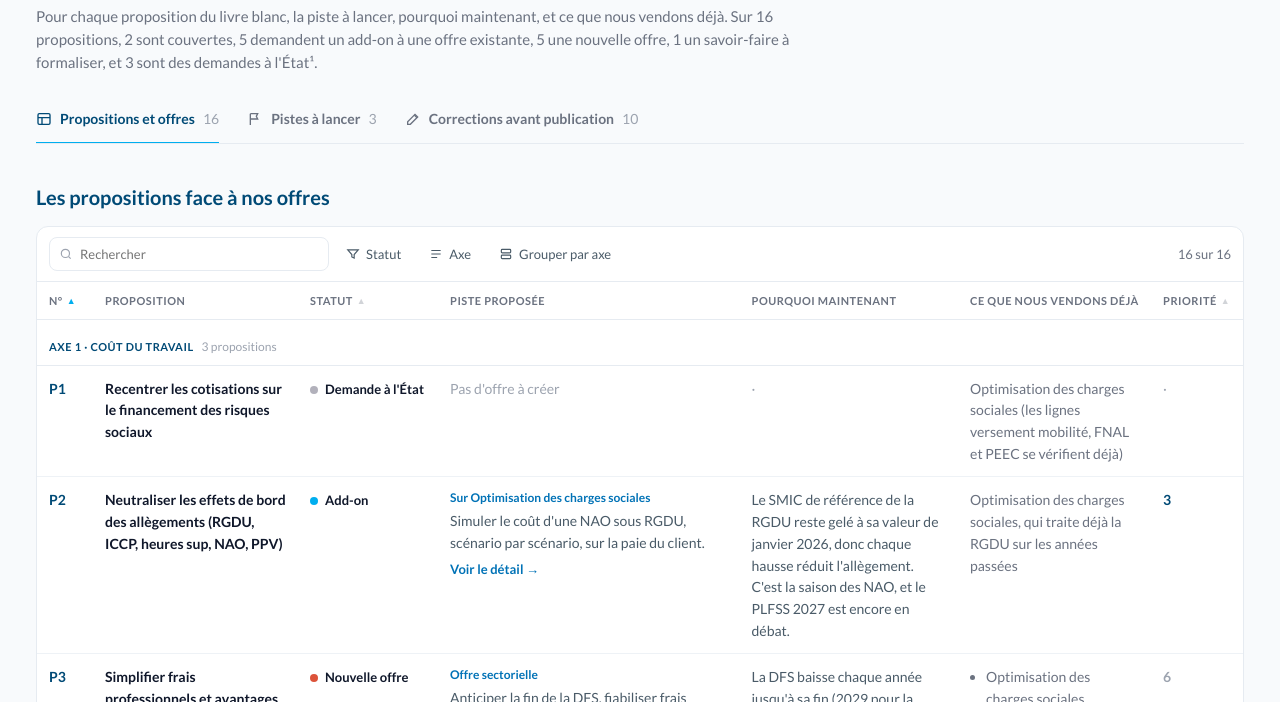
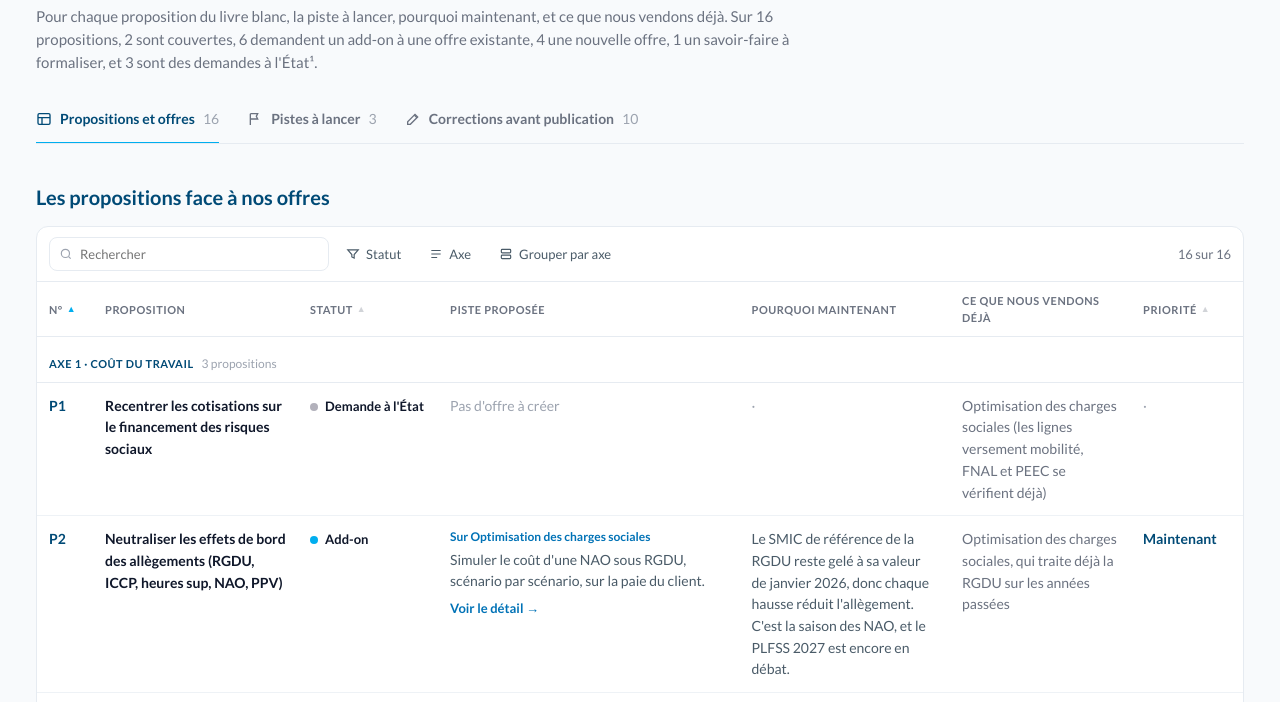
Before and after one commit to ayming-france/livre-blanc-2026-offres, a plain HTML site: page index.html in a window 1280 px wide. Shown: the part 85-787 px from the top of the page. Drawn offline with Linux system fonts and the light colour scheme.

Commit message:
P9 add-on, three priority levels.

```diff
--- a/index.html
+++ b/index.html
@@ -10,7 +10,7 @@
 <link rel="stylesheet" href="https://fonts.googleapis.com/css2?family=Lato:wght@400;700;900&display=swap">
 <link rel="stylesheet" href="style.css">
 <style>
-#map col.c-n{width:56px} #map col.c-prop{width:17%} #map col.c-st{width:140px} #map col.c-pis{width:25%} #map col.c-why{width:auto} #map col.c-off{width:16%} #map col.c-pr{width:92px}
+#map col.c-n{width:56px} #map col.c-prop{width:17%} #map col.c-st{width:140px} #map col.c-pis{width:25%} #map col.c-why{width:auto} #map col.c-off{width:15%} #map col.c-pr{width:112px}
 #map td.off{color:var(--muted)}
 .more{display:block;margin-top:6px;font-size:13px;font-weight:700;color:var(--mid);text-decoration:none}
 .more:hover{text-decoration:underline}
@@ -22,7 +22,7 @@
 
 <header>
   <h1>Livre blanc 2026 et offres RH</h1>
-  <p class="lead">Pour chaque proposition du livre blanc, la piste à lancer, pourquoi maintenant, et ce que nous vendons déjà. Sur 16 propositions, 2 sont couvertes, 5 demandent un add-on à une offre existante, 5 une nouvelle offre, 1 un savoir-faire à formaliser, et 3 sont des demandes à l'État¹.</p>
+  <p class="lead">Pour chaque proposition du livre blanc, la piste à lancer, pourquoi maintenant, et ce que nous vendons déjà. Sur 16 propositions, 2 sont couvertes, 6 demandent un add-on à une offre existante, 4 une nouvelle offre, 1 un savoir-faire à formaliser, et 3 sont des demandes à l'État¹.</p>
   <nav class="tabs" aria-label="Pages">
     <a href="./" aria-current="page"><svg viewBox="0 0 24 24" aria-hidden="true"><rect x="3" y="4" width="18" height="16" rx="2"/><path d="M3 10h18M9 10v10"/></svg>Propositions et offres <span class="c">16</span></a>
     <a href="pistes.html"><svg viewBox="0 0 24 24" aria-hidden="true"><path d="M5 21V4"/><path d="M5 4h11l-2 4 2 4H5"/></svg>Pistes à lancer <span class="c">3</span></a>
@@ -58,32 +58,33 @@
   </div>
 </section>
 
-<p class="foot">¹ Add-on : un service ajouté à une offre que le client connaît déjà. Nouvelle offre : rien de ce que nous vendons ne répond à la proposition, ou seulement une petite partie. À formaliser : nous le faisons déjà sans le vendre sous un nom. Demande à l'État : la proposition demande un changement de loi, il n'y a rien à vendre.<br>² Sources : texte du livre blanc lu en entier, fiches des offres RH France, recherche web du 23 novembre 2026. Les pistes de priorité 5 à 7 reposent sur une première recherche et demandent une vérification avant tout support client.</p>
+<p class="foot">¹ Add-on : un service ajouté à une offre que le client connaît déjà. Nouvelle offre : rien de ce que nous vendons ne répond à la proposition, ou seulement une petite partie. À formaliser : nous le faisons déjà sans le vendre sous un nom. Demande à l'État : la proposition demande un changement de loi, il n'y a rien à vendre.<br>Priorité. Maintenant : une règle de 2026 change déjà le coût pour le client, et aucun concurrent n'a d'offre en face. Ensuite : la demande existe, mais rien ne presse ou nous savons déjà le faire. À vérifier : une première recherche, à confirmer avant tout support client.<br>² Sources : texte du livre blanc lu en entier, fiches des offres RH France, recherche web du 23 novembre 2026.</p>
 </div>
 
 <script>
 (function(){
   var AXES={1:"Axe 1 · Coût du travail",2:"Axe 2 · Sécurité juridique",3:"Axe 3 · Accidents du travail",4:"Axe 4 · Arrêts de travail"};
   var ST={ok:"Couvert",addon:"Add-on",new:"Nouvelle offre",prac:"À formaliser",pol:"Demande à l'État"};
+  var PRIO={1:"Maintenant",2:"Ensuite",3:"À vérifier"};
   var ST_KEYS=["ok","addon","new","prac","pol"];
   var ST_ORDER={new:0,addon:1,prac:2,ok:3,pol:4};
   var rows=[
     {n:1,axe:1,prop:"Recentrer les cotisations sur le financement des risques sociaux",offers:["Optimisation des charges sociales (les lignes versement mobilité, FNAL et PEEC se vérifient déjà)"],st:"pol"},
-    {n:2,axe:1,prop:"Neutraliser les effets de bord des allègements (RGDU, ICCP, heures sup, NAO, PPV)",offers:["Optimisation des charges sociales, qui traite déjà la RGDU sur les années passées"],st:"addon",on:"Sur Optimisation des charges sociales",more:"nao",piste:"Simuler le coût d'une NAO sous RGDU, scénario par scénario, sur la paie du client.",why:"Le SMIC de référence de la RGDU reste gelé à sa valeur de janvier 2026, donc chaque hausse réduit l'allègement. C'est la saison des NAO, et le PLFSS 2027 est encore en débat.",prio:3},
-    {n:3,axe:1,prop:"Simplifier frais professionnels et avantages en nature",offers:["Optimisation des charges sociales","Accompagner un contrôle URSSAF"],st:"new",on:"Offre sectorielle",piste:"Anticiper la fin de la DFS, fiabiliser frais professionnels et avantages en nature.",why:"La DFS baisse chaque année jusqu'à sa fin (2029 pour la propreté, 2032 pour le BTP, 2038 pour les journalistes). Le barème véhicule a changé en février 2025, et le régime des bornes de recharge s'arrête fin 2027.",prio:6},
+    {n:2,axe:1,prop:"Neutraliser les effets de bord des allègements (RGDU, ICCP, heures sup, NAO, PPV)",offers:["Optimisation des charges sociales, qui traite déjà la RGDU sur les années passées"],st:"addon",on:"Sur Optimisation des charges sociales",more:"nao",piste:"Simuler le coût d'une NAO sous RGDU, scénario par scénario, sur la paie du client.",why:"Le SMIC de référence de la RGDU reste gelé à sa valeur de janvier 2026, donc chaque hausse réduit l'allègement. C'est la saison des NAO, et le PLFSS 2027 est encore en débat.",prio:1},
+    {n:3,axe:1,prop:"Simplifier frais professionnels et avantages en nature",offers:["Optimisation des charges sociales","Accompagner un contrôle URSSAF"],st:"new",on:"Offre sectorielle",piste:"Anticiper la fin de la DFS, fiabiliser frais professionnels et avantages en nature.",why:"La DFS baisse chaque année jusqu'à sa fin (2029 pour la propreté, 2032 pour le BTP, 2038 pour les journalistes). Le barème véhicule a changé en février 2025, et le régime des bornes de recharge s'arrête fin 2027.",prio:3},
     {n:4,axe:2,prop:"Délai d'application pour toute nouvelle norme sur le coût du travail",offers:[],st:"pol"},
-    {n:5,axe:2,prop:"Neutraliser les redressements fondés sur une doctrine nouvelle, élargir le rescrit social",offers:["Accompagner un contrôle URSSAF, qui intervient une fois le contrôle lancé"],st:"addon",on:"Sur Accompagner un contrôle URSSAF",piste:"Sécuriser une pratique avant le contrôle, avec un rescrit préparé avec le cabinet d'avocats indépendants choisi d'un commun accord.",why:"Le rescrit n'est plus possible une fois l'avis de contrôle reçu. L'accord tacite d'un contrôle passé se prouve mal, et la jurisprudence 2026 l'a confirmé.",prio:7},
-    {n:6,axe:2,prop:"Encadrer les revirements de jurisprudence",offers:["Optimisation des charges sociales"],st:"addon",on:"Sur Optimisation des charges sociales",piste:"Chiffrer l'impact d'un revirement sur la paie, avec congés payés et maladie comme premier cas.",why:"Les anciens salariés peuvent réclamer leurs congés acquis pendant un arrêt maladie jusqu'au 24 avril 2027.",prio:7},
+    {n:5,axe:2,prop:"Neutraliser les redressements fondés sur une doctrine nouvelle, élargir le rescrit social",offers:["Accompagner un contrôle URSSAF, qui intervient une fois le contrôle lancé"],st:"addon",on:"Sur Accompagner un contrôle URSSAF",piste:"Sécuriser une pratique avant le contrôle, avec un rescrit préparé avec le cabinet d'avocats indépendants choisi d'un commun accord.",why:"Le rescrit n'est plus possible une fois l'avis de contrôle reçu. L'accord tacite d'un contrôle passé se prouve mal, et la jurisprudence 2026 l'a confirmé.",prio:3},
+    {n:6,axe:2,prop:"Encadrer les revirements de jurisprudence",offers:["Optimisation des charges sociales"],st:"addon",on:"Sur Optimisation des charges sociales",piste:"Chiffrer l'impact d'un revirement sur la paie, avec congés payés et maladie comme premier cas.",why:"Les anciens salariés peuvent réclamer leurs congés acquis pendant un arrêt maladie jusqu'au 24 avril 2027.",prio:3},
     {n:7,axe:2,prop:"Harmoniser les garanties contre les changements de doctrine (social et fiscal)",offers:[],st:"pol"},
-    {n:8,axe:3,prop:"Améliorer le fonctionnement des CMRA",offers:["Maîtriser les cotisations AT/MP","Piloter les arrêts longue durée","ABO DAT"],st:"prac",on:"Dans Maîtriser les cotisations AT/MP",more:"p8",piste:"Lire les taux d'IP avec un médecin mandaté et mener les démarches devant la CMRA.",why:"La réforme de l'incapacité permanente s'applique aux consolidations depuis le 1er novembre 2026. Il y a désormais deux taux, un professionnel et un fonctionnel.",prio:4},
-    {n:9,axe:3,prop:"Améliorer la gestion des AT dans l'intérim",offers:[],st:"new",on:"Proche de Maîtriser les cotisations AT/MP",more:"interim",piste:"Intérim : maîtriser la part AT/MP de l'entreprise utilisatrice (lecture du compte employeur, projection 2026 à 2028, clauses avec l'ETT, prévention).",why:"Depuis le décret du 5 juillet 2024, l'entreprise utilisatrice paie la moitié du coût au lieu d'un tiers, sur tous les sinistres. Les taux 2026 sont les premiers touchés, avec un plein effet en 2028. Aucune offre concurrente dédiée n'a été trouvée.",prio:1},
+    {n:8,axe:3,prop:"Améliorer le fonctionnement des CMRA",offers:["Maîtriser les cotisations AT/MP","Piloter les arrêts longue durée","ABO DAT"],st:"prac",on:"Dans Maîtriser les cotisations AT/MP",more:"p8",piste:"Lire les taux d'IP avec un médecin mandaté et mener les démarches devant la CMRA.",why:"La réforme de l'incapacité permanente s'applique aux consolidations depuis le 1er novembre 2026. Il y a désormais deux taux, un professionnel et un fonctionnel.",prio:2},
+    {n:9,axe:3,prop:"Améliorer la gestion des AT dans l'intérim",offers:["Maîtriser les cotisations AT/MP, sans volet intérim"],st:"addon",on:"Sur Maîtriser les cotisations AT/MP",more:"interim",piste:"Intérim : maîtriser la part AT/MP de l'entreprise utilisatrice (lecture du compte employeur, projection 2026 à 2028, clauses avec l'ETT, prévention).",why:"Depuis le décret du 5 juillet 2024, l'entreprise utilisatrice paie la moitié du coût au lieu d'un tiers, sur tous les sinistres. Les taux 2026 sont les premiers touchés, avec un plein effet en 2028. Aucune offre concurrente dédiée n'a été trouvée.",prio:1},
     {n:10,axe:3,prop:"Simplifier la gestion des AT imputables à un tiers",offers:["Récupérer les coûts des accidents causés par un tiers responsable"],st:"ok"},
-    {n:11,axe:3,prop:"Améliorer l'instruction des malaises",offers:["Déclarer un accident du travail (réserves motivées)","ABO DAT"],st:"addon",on:"Sur Déclarer un accident du travail",piste:"Instruire un malaise dès la déclaration : faits, réserves sur un état antérieur, lecture médicale.",why:"59 % des accidents du travail mortels de 2024 sont liés à un malaise. La jurisprudence 2025-2026 rend la preuve contraire difficile.",prio:5},
-    {n:12,axe:4,prop:"Lutter contre les arrêts injustifiés ou trop longs",offers:["Piloter les arrêts longue durée (AT seulement)","IJ et activité non autorisée","Collecter et traiter les arrêts"],st:"new",on:"Offre absentéisme maladie",more:"absenteisme",piste:"Maîtriser l'absentéisme maladie : diagnostic sur les données DSN et IJ, contre-visites encadrées, plan de retour au travail.",why:"Depuis le 1er septembre 2026, un premier arrêt est plafonné à 31 jours et chaque prolongation à 62 jours. La loi contre les fraudes de 2026 permet à l'employeur d'arrêter le maintien de salaire après une contre-visite négative.",prio:2},
-    {n:13,axe:4,prop:"Faciliter les reprises anticipées et la coordination des acteurs",offers:[],st:"new",on:"Volet de l'offre absentéisme maladie",more:"absenteisme",piste:"Plan de retour à 30, 90 et 120 jours : visite de pré-reprise, rendez-vous de liaison, temps partiel thérapeutique.",why:"Même calendrier que P12.",prio:2},
-    {n:14,axe:4,prop:"Renforcer les contrôles",offers:["Piloter les arrêts longue durée (signalement à la CPAM, AT seulement)"],st:"new",on:"Volet de l'offre absentéisme maladie",more:"absenteisme",piste:"Contre-visite sur les arrêts maladie, organisée avec des médecins partenaires.",why:"Même calendrier que P12.",prio:2},
+    {n:11,axe:3,prop:"Améliorer l'instruction des malaises",offers:["Déclarer un accident du travail (réserves motivées)","ABO DAT"],st:"addon",on:"Sur Déclarer un accident du travail",piste:"Instruire un malaise dès la déclaration : faits, réserves sur un état antérieur, lecture médicale.",why:"59 % des accidents du travail mortels de 2024 sont liés à un malaise. La jurisprudence 2025-2026 rend la preuve contraire difficile.",prio:2},
+    {n:12,axe:4,prop:"Lutter contre les arrêts injustifiés ou trop longs",offers:["Piloter les arrêts longue durée (AT seulement)","IJ et activité non autorisée","Collecter et traiter les arrêts"],st:"new",on:"Offre absentéisme maladie",more:"absenteisme",piste:"Maîtriser l'absentéisme maladie : diagnostic sur les données DSN et IJ, contre-visites encadrées, plan de retour au travail.",why:"Depuis le 1er septembre 2026, un premier arrêt est plafonné à 31 jours et chaque prolongation à 62 jours. La loi contre les fraudes de 2026 permet à l'employeur d'arrêter le maintien de salaire après une contre-visite négative.",prio:1},
+    {n:13,axe:4,prop:"Faciliter les reprises anticipées et la coordination des acteurs",offers:[],st:"new",on:"Volet de l'offre absentéisme maladie",more:"absenteisme",piste:"Plan de retour à 30, 90 et 120 jours : visite de pré-reprise, rendez-vous de liaison, temps partiel thérapeutique.",why:"Même calendrier que P12.",prio:1},
+    {n:14,axe:4,prop:"Renforcer les contrôles",offers:["Piloter les arrêts longue durée (signalement à la CPAM, AT seulement)"],st:"new",on:"Volet de l'offre absentéisme maladie",more:"absenteisme",piste:"Contre-visite sur les arrêts maladie, organisée avec des médecins partenaires.",why:"Même calendrier que P12.",prio:1},
     {n:15,axe:4,prop:"Assurer l'efficacité du dispositif « SOS Fraudes »",offers:["IJ et activité non autorisée","Signalement structuré dans Piloter les arrêts longue durée"],st:"ok"},
-    {n:16,axe:4,prop:"Choc émotionnel au travail et pouvoir de direction",offers:["Déclarer un accident du travail","Traiter un questionnaire de maladie professionnelle","Évaluer les risques professionnels (DUERP)"],st:"addon",on:"Sur Déclarer un accident du travail",piste:"Même add-on que P11, étendu aux chocs émotionnels après un échange managérial.",why:"Les AT psychosociaux sont en hausse. Un entretien devenu disciplinaire peut être reconnu comme AT (Cass. 2025).",prio:5}
+    {n:16,axe:4,prop:"Choc émotionnel au travail et pouvoir de direction",offers:["Déclarer un accident du travail","Traiter un questionnaire de maladie professionnelle","Évaluer les risques professionnels (DUERP)"],st:"addon",on:"Sur Déclarer un accident du travail",piste:"Même add-on que P11, étendu aux chocs émotionnels après un échange managérial.",why:"Les AT psychosociaux sont en hausse. Un entretien devenu disciplinaire peut être reconnu comme AT (Cass. 2025).",prio:2}
   ];
 
   function esc(s){return String(s).replace(/[&<>"]/g,function(c){return{"&":"&amp;","<":"&lt;",">":"&gt;",'"':"&quot;"}[c];});}
@@ -124,7 +125,7 @@
       }
       var offers=r.offers.length?(r.offers.length>1?'<ul class="offers">'+r.offers.map(function(o){return '<li>'+esc(o)+'</li>';}).join('')+'</ul>':esc(r.offers[0])):'<span class="dim">Aucune</span>';
       var piste=r.piste?'<span class="kind">'+esc(r.on)+'</span>'+esc(r.piste)+(r.more?'<a class="more" href="pistes.html#'+r.more+'">Voir le détail →</a>':''):'<span class="dim">'+(r.st==='ok'?"L'offre existe":"Pas d'offre à créer")+'</span>';
-      var pr=r.prio?'<span class="prio'+(r.prio<=3?' hi':'')+'">'+r.prio+'</span>':'<span class="dim">·</span>';
+      var pr=r.prio?'<span class="prio'+(r.prio===1?' hi':'')+'">'+PRIO[r.prio]+'</span>':'<span class="dim">·</span>';
       html+='<tr><td class="n">P'+r.n+'</td><td class="prop">'+esc(r.prop)+'</td><td data-l="Statut">'+status(r.st)+'</td><td data-l="Piste proposée">'+piste+'</td><td data-l="Pourquoi maintenant"'+(r.why?'':' class="nil"')+'>'+(r.why?esc(r.why):'<span class="dim">·</span>')+'</td><td class="off" data-l="Ce que nous vendons déjà">'+offers+'</td><td data-l="Priorité"'+(r.prio?'':' class="nil"')+'>'+pr+'</td></tr>';
     });
     if(!list.length)html='<tr class="empty"><td colspan="7">Aucune proposition ne correspond à ces filtres.</td></tr>';
```
Also changed, not shown: pistes.html (+1 -1 lines).
